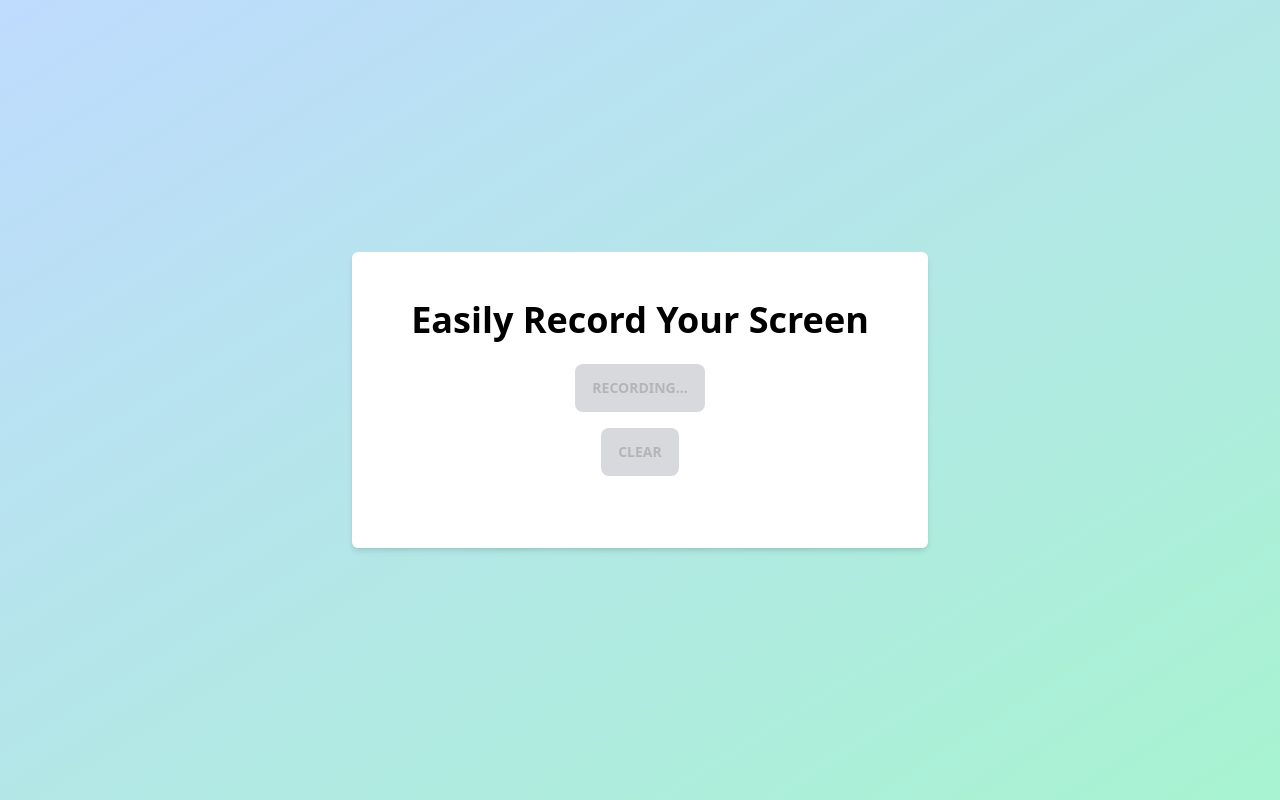
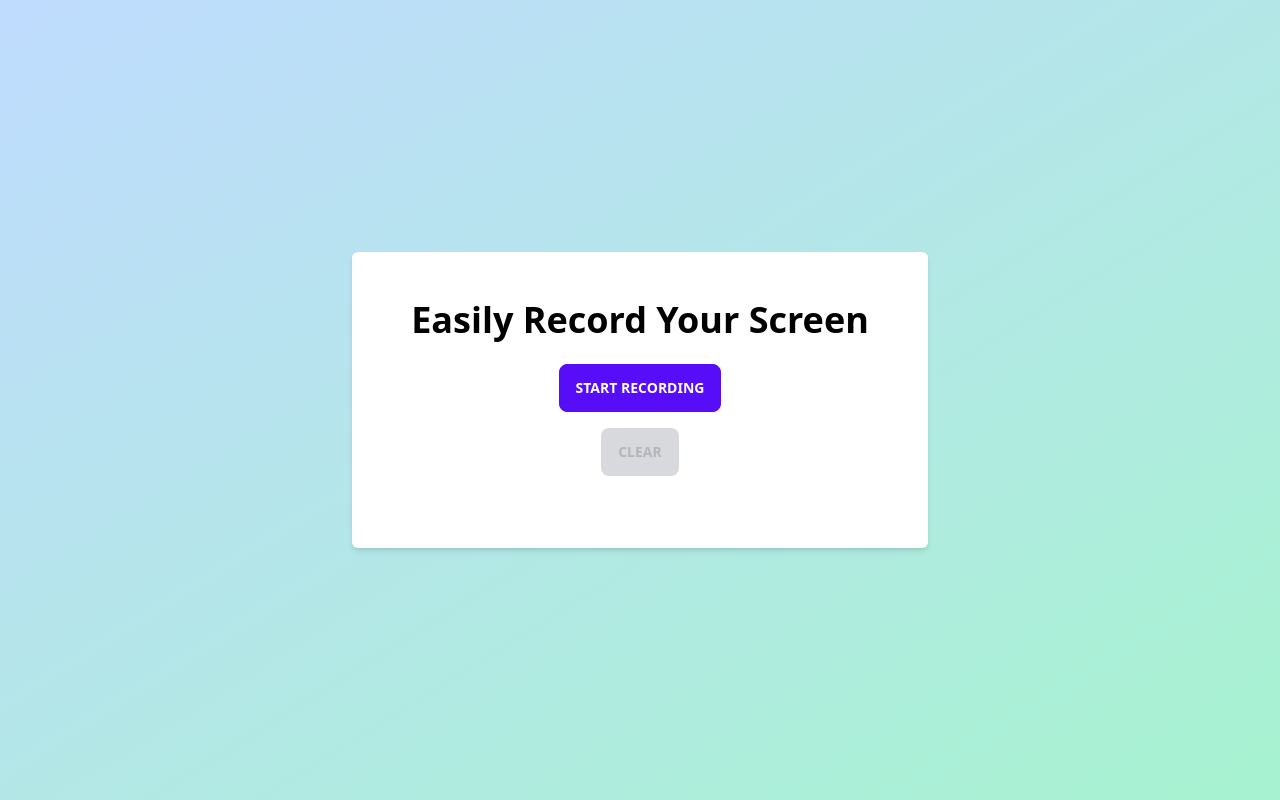
Before and after one commit to adittomahmood/RecordingApp, a plain HTML site: page index.html in a window 1280 px wide. Both pictures are taken after a click on the button "START RECORDING". Drawn offline with nearby package versions, Linux system fonts and the light colour scheme.

Commit message:
UI Updated

```diff
--- a/index.html
+++ b/index.html
@@ -45,6 +45,7 @@
         <button
           id="clearBtn"
           class="btn btn-clear py-2 px-6 rounded-full transition duration-300 transform hover:scale-105"
+          disabled
         >
           Clear
         </button>
@@ -120,6 +121,9 @@
           timestampUpdateInterval = setInterval(updateTimestamp, 1000);
         } catch (error) {
           console.error("Error accessing screen and audio input:", error);
+          clearRecording();
+          startBtn.textContent = "Start Recording";
+          startBtn.disabled = false;
           alert("You have canceled the recording");
         }
       }
@@ -140,6 +144,7 @@
         chunks = [];
         recordedVideo.style.display = "none";
         clearInterval(timestampUpdateInterval);
+        clearBtn.disabled = true;
       }
     </script>
   </body>
```
